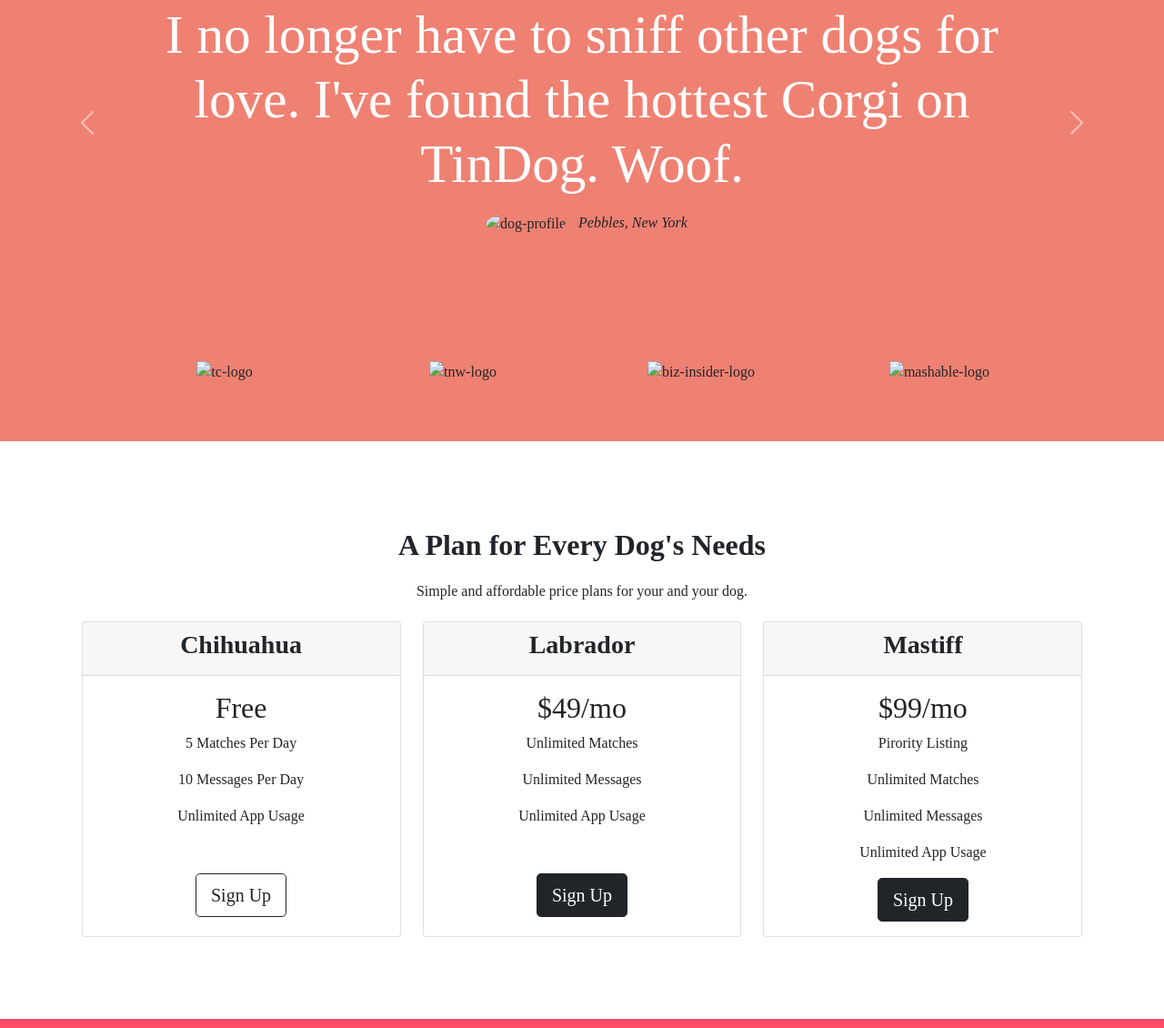
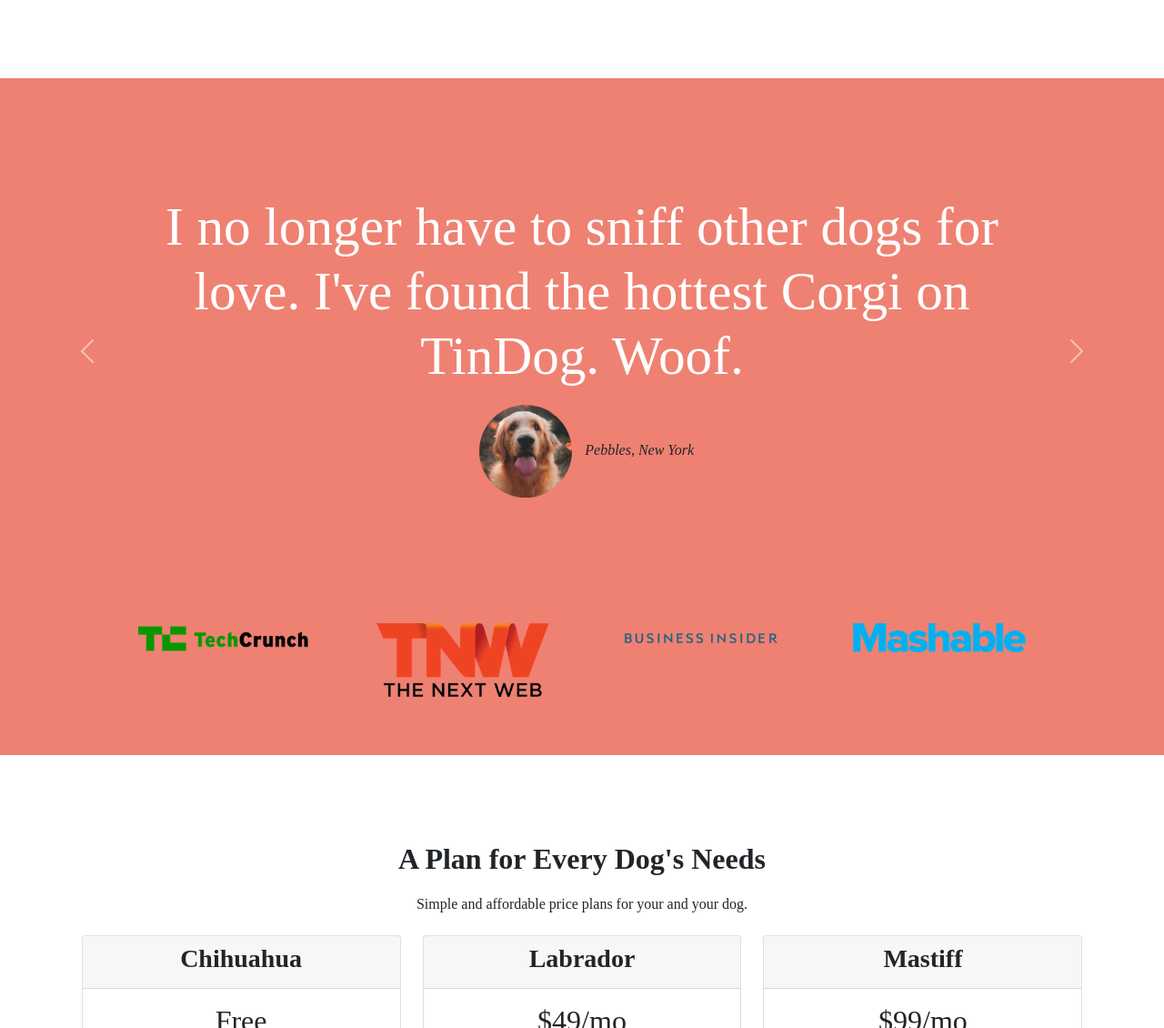
Before and after one commit to Anup-Yadav/DemoWeb, a plain HTML site: page index.html in a window 1280 px wide. Shown: the part 1011-2141 px from the top of the page at 91% size. Drawn offline with nearby package versions, Linux system fonts and the light colour scheme; files that its build step writes are made by us from their sources.

Commit message:
initial changes demo web

```diff
--- a/index.html
+++ b/index.html
@@ -10,7 +10,7 @@
   <link rel="preconnect" href="https://fonts.googleapis.com">
   <link rel="preconnect" href="https://fonts.gstatic.com" crossorigin>
   <link href="https://fonts.googleapis.com/css2?family=Montserrat:wght@100&family=Ubuntu:wght@300&display=swap" rel="stylesheet">
-  <link rel="stylesheet" href="css/styles.css">
+  <link rel="stylesheet" href="styles.css">
   <script src="https://kit.fontawesome.com/4b69eafc81.js" crossorigin="anonymous"></script>
   <script src="https://cdn.jsdelivr.net/npm/bootstrap@5.1.3/dist/js/bootstrap.bundle.min.js" integrity="sha384-ka7Sk0Gln4gmtz2MlQnikT1wXgYsOg+OMhuP+IlRH9sENBO0LRn5q+8nbTov4+1p" crossorigin="anonymous"></script>
 
@@ -69,7 +69,7 @@
           <button type="button" class="btn btn-outline-light btn-lg mybtn"> <i class="fab fa-google-play"></i> Download</button>
         </div>
         <div class="col-lg-6">
-          <img src="images/iphone6.png" alt="iphone-mockup" class="phone">
+          <img src="iphone6.png" alt="iphone-mockup" class="phone">
         </div>
       </div>
 
@@ -111,12 +111,12 @@
       <div class="carousel-inner">
         <div class="carousel-item active">
           <h2 class="testh">I no longer have to sniff other dogs for love. I've found the hottest Corgi on TinDog. Woof.</h2>
-          <img src="images/dog-img.jpg " class="test_img" alt="dog-profile">
+          <img src="dog-img.jpg " class="test_img" alt="dog-profile">
           <em>Pebbles, New York</em>
         </div>
         <div class="carousel-item">
           <h2 class="testimonial-text  testh">My dog used to be so lonely, but with TinDog's help, they've found the love of their life. I think.</h2>
-          <img class="testimonial-image test_img" src="images/lady-img.jpg" alt="lady-profile">
+          <img class="testimonial-image test_img" src="lady-img.jpg" alt="lady-profile">
           <em>Beverly, Illinois</em>
         </div>
       </div>
@@ -137,16 +137,16 @@
   <section id="press">
     <div class="row">
       <div class="col-md-3 col-sm-6">
-        <img src="images/techcrunch.png" alt="tc-logo">
+        <img src="techcrunch.png" alt="tc-logo">
       </div>
       <div class="col-md-3 col-sm-6">
-        <img src="images/tnw.png" alt="tnw-logo">
+        <img src="tnw.png" alt="tnw-logo">
       </div>
       <div class="col-md-3 col-sm-6">
-        <img src="images/bizinsider.png" alt="biz-insider-logo">
+        <img src="bizinsider.png" alt="biz-insider-logo">
       </div>
       <div class="col-md-3 col-sm-6">
-        <img src="images/mashable.png" alt="mashable-logo">
+        <img src="mashable.png" alt="mashable-logo">
       </div>
     </div>
   </section>
```
